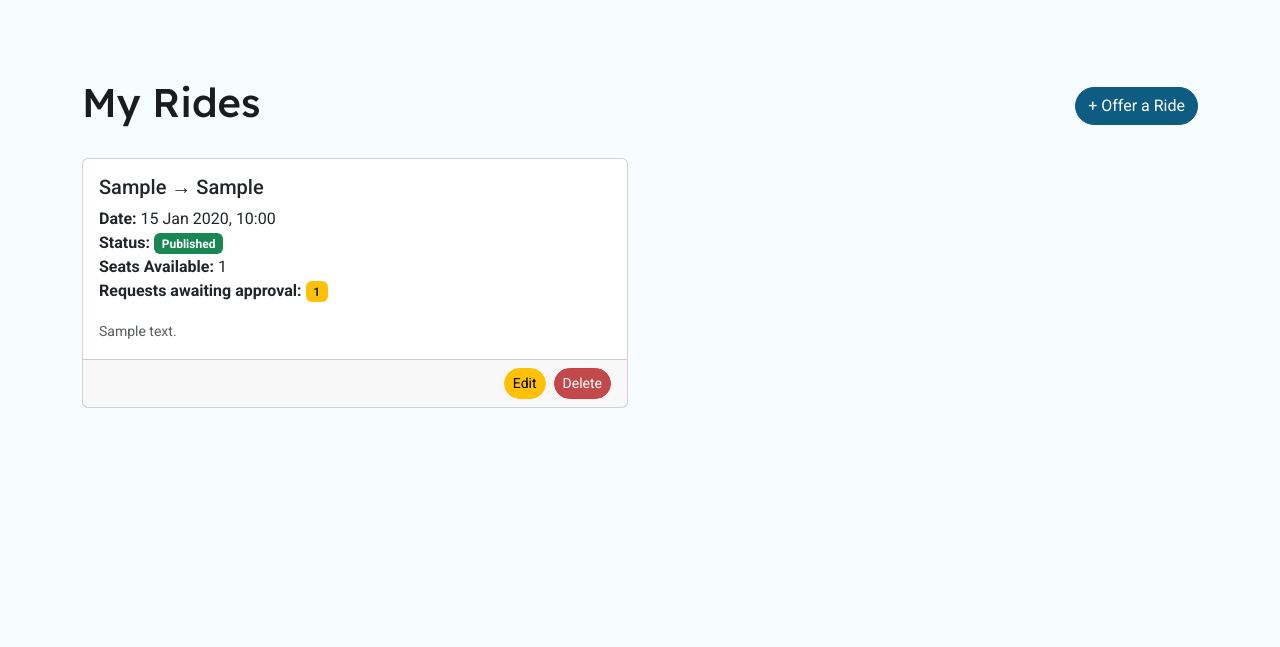
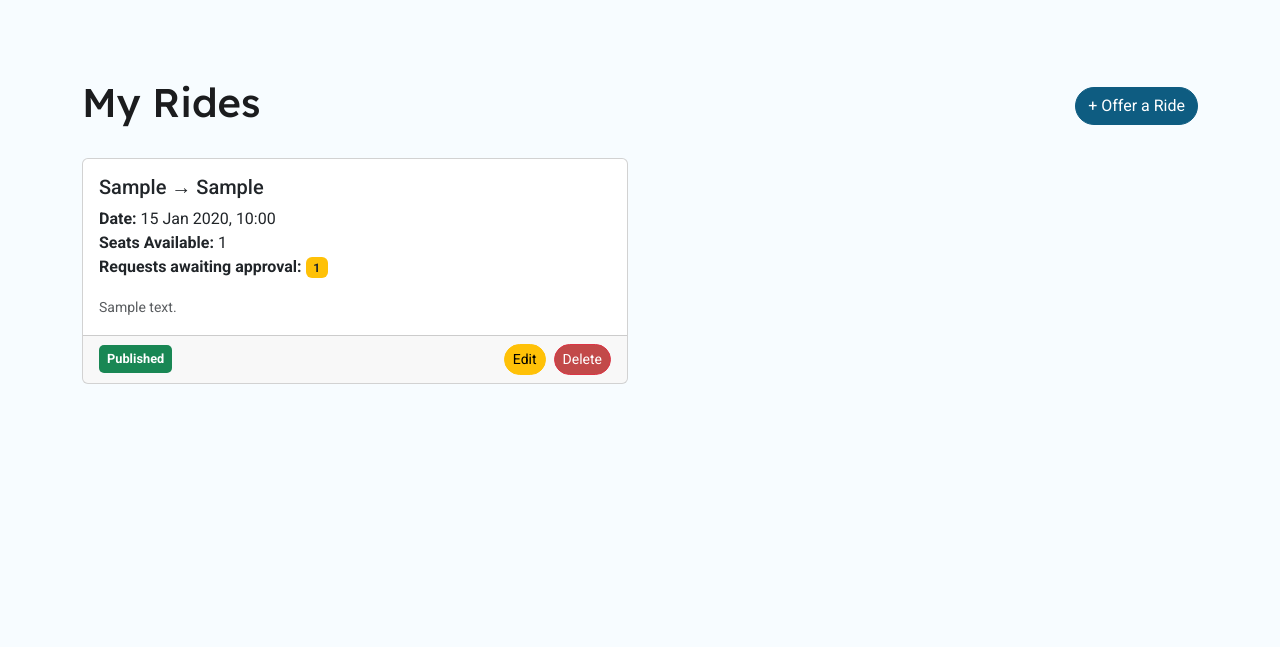
Before and after one commit to wouter-codes/scoot, a Django app: page /my-rides/ in a window 1280 px wide. Shown: the part 76-723 px from the top of the page. Run offline with Django 5.2, Linux system fonts and the light colour scheme; a user stored in the database is signed in; tables that the repository leaves empty hold one stand-in row (values such as "Sample post"); some libraries are stand-ins or nearby versions; some web fonts are replaced.

Commit message:
Include and style status in card footer on my rides template

```diff
--- a/rides/templates/rides/my_rides.html
+++ b/rides/templates/rides/my_rides.html
@@ -19,10 +19,6 @@
                                     <h5 class="card-title">{{ ride.origin }} → {{ ride.destination }}</h5>
                                     <p class="card-text">
                                         <strong>Date:</strong> {{ ride.date|date:"d M Y, H:i" }}<br>
-                                        <strong>Status:</strong>
-                                        <span class="badge {% if ride.status == '1' %}bg-success{% elif ride.status == '0' %}bg-secondary{% else %}bg-danger{% endif %}">
-                                            {{ ride.get_status_display }}
-                                        </span><br>
                                         <strong>Seats Available:</strong> {{ ride.seats_available }}<br>
                                         <strong>Requests awaiting approval:</strong> <span class="badge bg-warning text-dark">{% if ride.request_count %}{{ ride.request_count }}{% else %}0{% endif %}</span><br>
                                     </p>
@@ -30,7 +26,13 @@
                                     <p class="card-text"><small class="text-muted">{{ ride.pickup_notes }}</small></p>
                                     {% endif %}
                                 </div>
-                                <div class="card-footer d-flex justify-content-end gap-2">
+                                <div class="card-footer d-flex justify-content-between align-items-center gap-2">
+                                    <div>
+                                        <span class="badge status-badge {% if ride.status == '1' %}bg-success{% elif ride.status == '0' %}bg-secondary{% else %}bg-danger{% endif %}">
+                                            {{ ride.get_status_display }}
+                                        </span>
+                                    </div>
+                                    <div class="d-flex gap-2">
                                         <!-- Edit button -->
                                         <a href="{% url 'edit_ride' ride.id %}" class="btn btn-warning btn-sm">Edit</a>
                                         <!-- Delete button -->
@@ -40,6 +42,7 @@
                                             data-delete-url="{% url 'delete_ride' ride.id %}">
                                             Delete
                                         </button>
+                                    </div>
                                 </div>
                             </div>
                         </a>
--- a/static/css/style.css
+++ b/static/css/style.css
@@ -69,6 +69,15 @@ select:focus {
 .card-hover {
     transition: border-color 0.3s ease;
     border: 1px solid var(--background-color-quaternary);
+}
+
+/* Enlarge status badge to match button size */
+.status-badge {
+    padding: 0.5rem 0.5rem;
+    font-size: 0.8rem;
+    border-radius: 5px;
+    display: inline-block;
+    text-align: center;
 }
 
 /* Prevent active state styling on Find Your Ride button */
```
Lines whose indentation alone changed are shown as unchanged.
